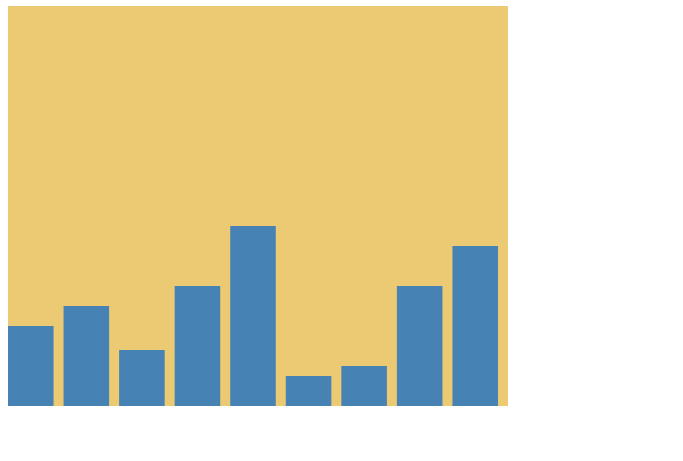
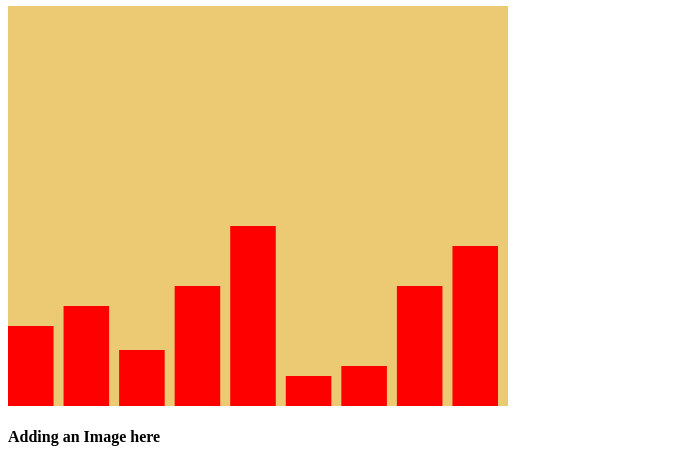
Before and after one commit to Northeastern-DS-4200-F19/in-class-programming-git-http-server-d3-PriscaJ, a plain HTML site: page index.html in a window 1280 px wide. Shown: the part 60-521 px from the top of the page, without its empty margins (0-683 px from the left). Drawn offline with nearby package versions, Linux system fonts and the light colour scheme.

Commit message:
git practice

```diff
--- a/index.html
+++ b/index.html
@@ -9,8 +9,8 @@
         <svg class="bar-chart"></svg>
 
 
-        <!-- <h4> Adding an Image here</h4>
-        <img src="" /> -->
+        <h4> Adding an Image here</h4>
+        <img src="github_meme.jpg" />
         <script src="https://d3js.org/d3.v4.min.js"></script>
         <script src="index.js"></script>
     </body>
--- a/index.js
+++ b/index.js
@@ -22,7 +22,7 @@ var barChart = svg.selectAll("rect")
         return d;
     })
     .attr("width", barWidth - barPadding)
-    .style("fill", "steelblue") //enter a color here
+    .style("fill", "red") //enter a color here
     .attr("transform", function (d, i) {
         var translate = [barWidth * i, 0];
         return "translate("+ translate +")";
```
Also changed, not shown: github_meme.jpg (added).
